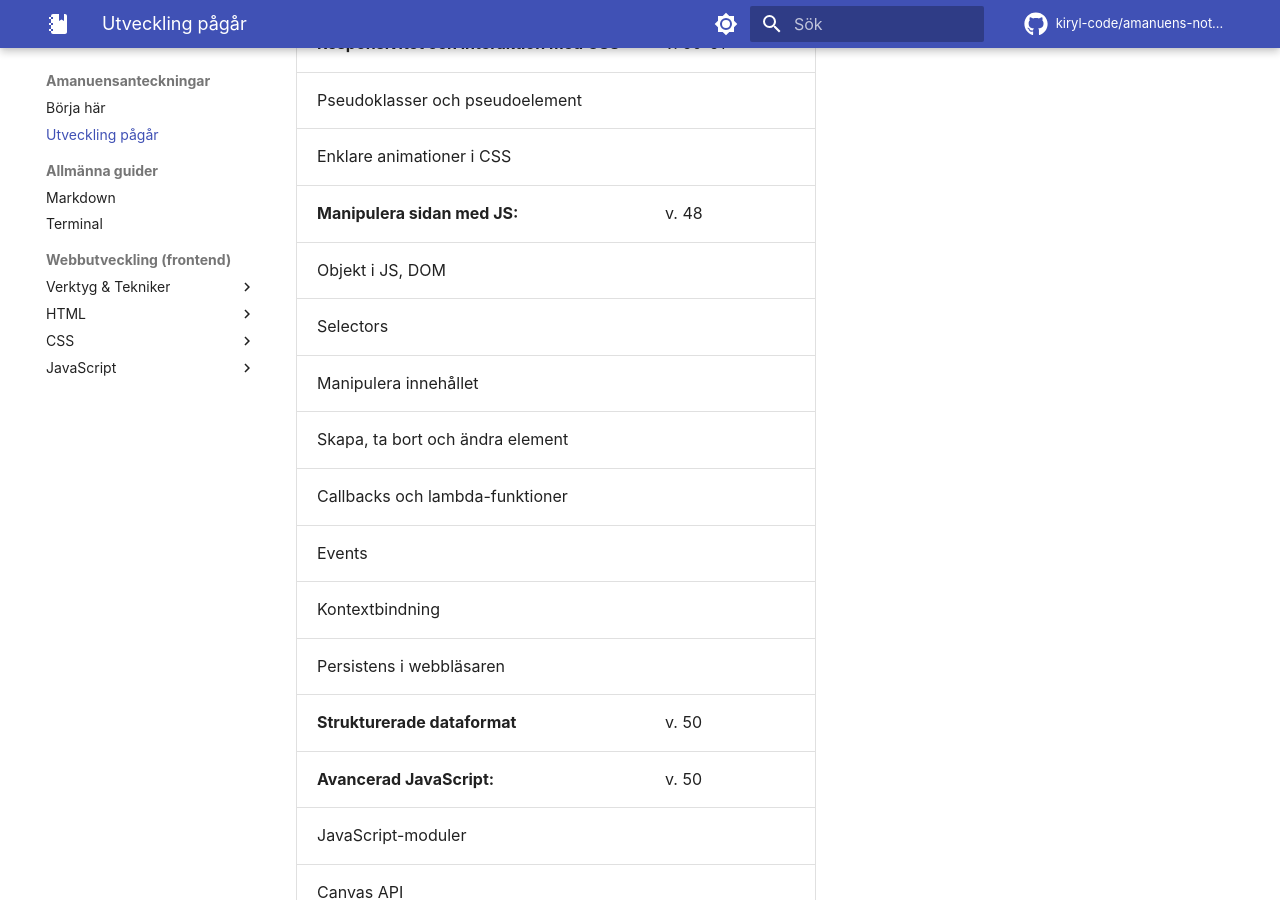
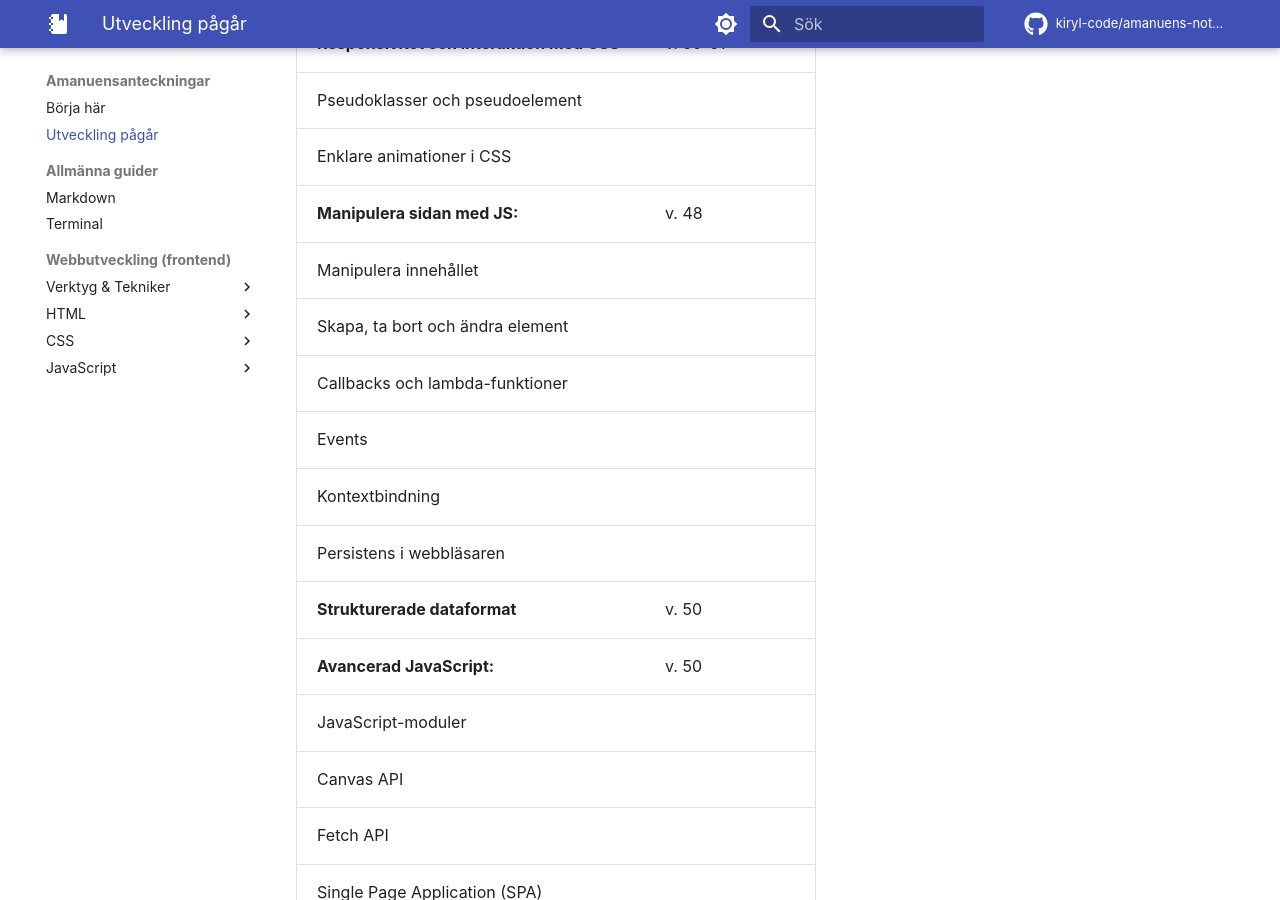
Before and after one commit to kiryl-code/amanuens-notes, an MkDocs documentation site: the page built from docs/schedule.md, in a window 1280 px wide and 900 px high, scrolled down 396 px. Built offline with MkDocs 1.6.1 and Material for MkDocs 9.7.7, drawn with Linux system fonts in a browser that asks for light colours; comment, search, counter and statistics services are not loaded.

Commit message:
Rm readey pages from schedule

```diff
--- a/docs/schedule.md
+++ b/docs/schedule.md
@@ -9,8 +9,6 @@ Vissa sidor är fortfarande under utveckling och kommer att publiceras allt efte
 | Pseudoklasser och pseudoelement            |                  |
 | Enklare animationer i CSS                  |                  |
 | **Manipulera sidan med JS:**               | v. 48            |
-| Objekt i JS, DOM                           |                  |
-| Selectors                                  |                  |
 | Manipulera innehållet                      |                  |
 | Skapa, ta bort och ändra element           |                  |
 | Callbacks och lambda-funktioner            |                  |
```
